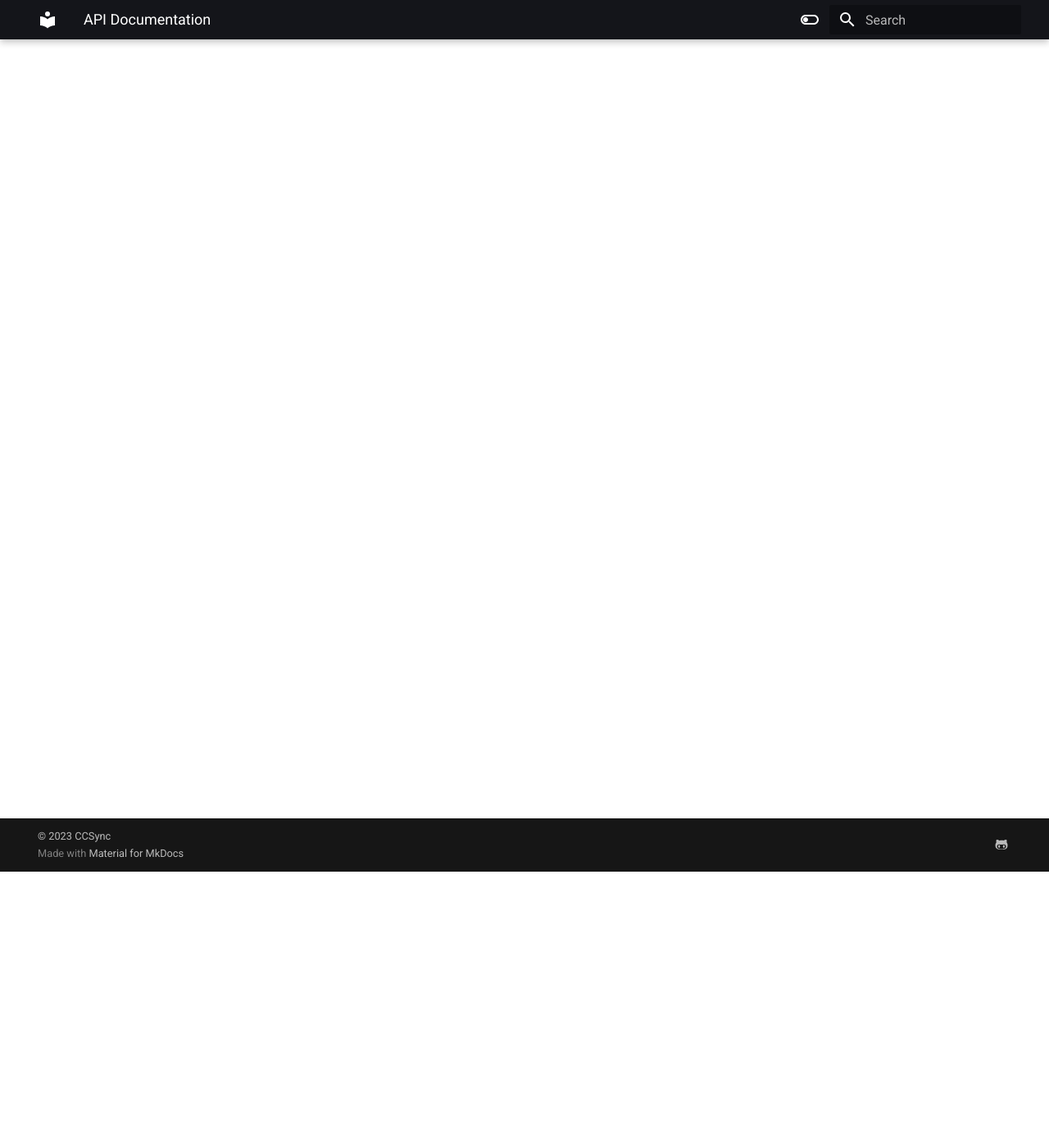
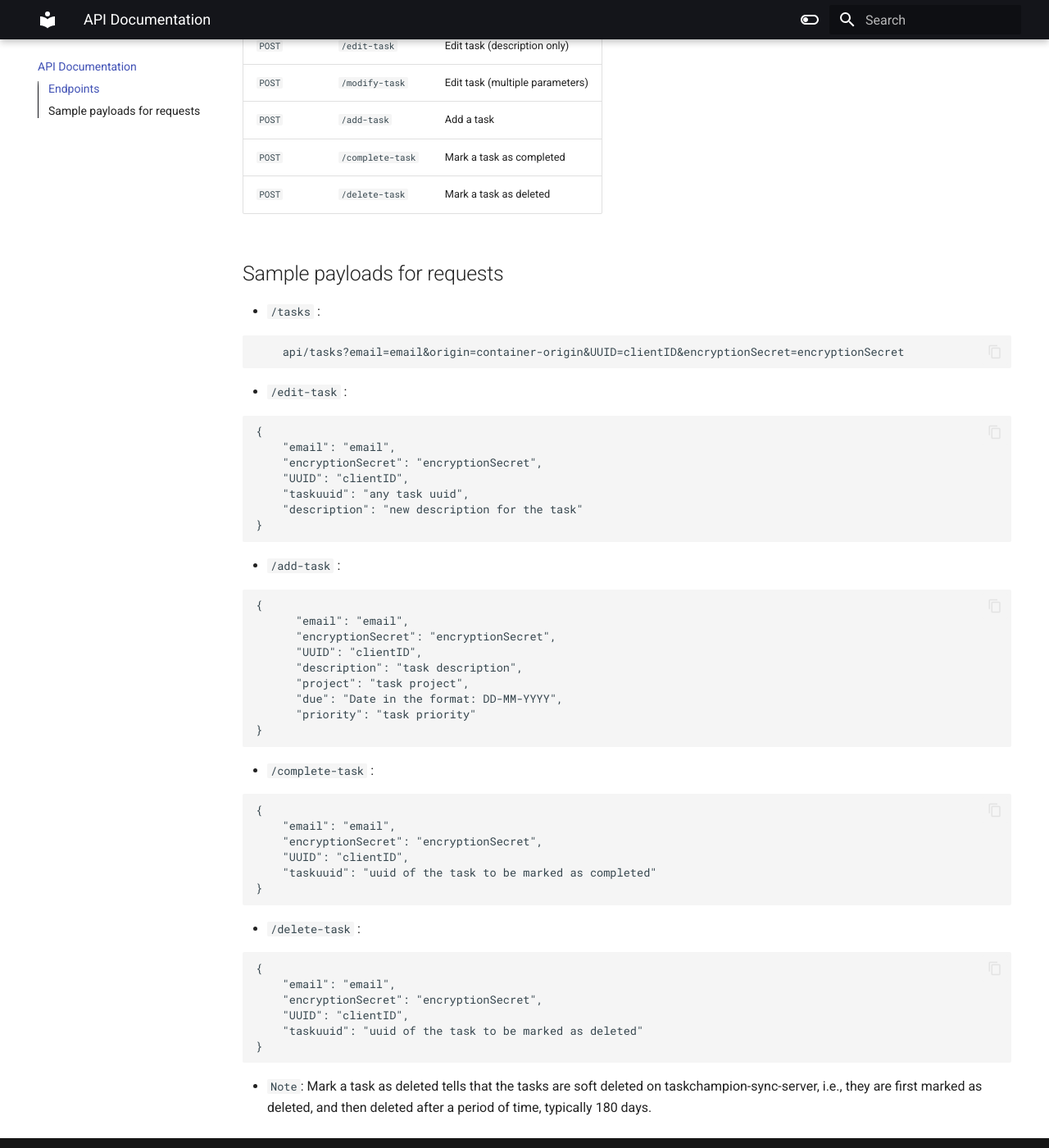
Before and after one commit to its-me-abhishek/ccsync-docs, an MkDocs documentation site: the page built from docs/api_documentation.md, in a window 1280 px wide and 1400 px high, scrolled down 337 px. Shown: the whole window at 82% size. Built offline with MkDocs 1.6.1 and Material for MkDocs 9.7.7, drawn with Linux system fonts in a browser that asks for light colours; some of the changed text lies outside the part shown.

Commit message:
feat: complete api docs

````diff
--- a/docs/api_documentation.md
+++ b/docs/api_documentation.md
@@ -1,3 +1,70 @@
 # API Documentation
 
 ## Endpoints
+
+| Method | Endpoints        | Description                     |
+| ------ | ---------------- | ------------------------------- |
+| `GET`  | `/tasks`         | Fetch Tasks                     |
+| `POST` | `/edit-task`     | Edit task (description only)    |
+| `POST` | `/modify-task`   | Edit task (multiple parameters) |
+| `POST` | `/add-task`      | Add a task                      |
+| `POST` | `/complete-task` | Mark a task as completed        |
+| `POST` | `/delete-task`   | Mark a task as deleted          |
+
+## Sample payloads for requests
+
+- `/tasks` :
+
+```
+    api/tasks?email=email&origin=container-origin&UUID=clientID&encryptionSecret=encryptionSecret
+```
+
+- `/edit-task` :
+
+```
+{
+    "email": "email",
+    "encryptionSecret": "encryptionSecret",
+    "UUID": "clientID",
+    "taskuuid": "any task uuid",
+    "description": "new description for the task"
+}
+```
+
+- `/add-task` :
+
+```
+{
+      "email": "email",
+      "encryptionSecret": "encryptionSecret",
+      "UUID": "clientID",
+      "description": "task description",
+      "project": "task project",
+      "due": "Date in the format: DD-MM-YYYY",
+      "priority": "task priority"
+}
+```
+
+- `/complete-task` :
+
+```
+{
+    "email": "email",
+    "encryptionSecret": "encryptionSecret",
+    "UUID": "clientID",
+    "taskuuid": "uuid of the task to be marked as completed"
+}
+```
+
+- `/delete-task` :
+
+```
+{
+    "email": "email",
+    "encryptionSecret": "encryptionSecret",
+    "UUID": "clientID",
+    "taskuuid": "uuid of the task to be marked as deleted"
+}
+```
+
+- `Note`: Mark a task as deleted tells that the tasks are soft deleted on taskchampion-sync-server, i.e., they are first marked as deleted, and then deleted after a period of time, typically 180 days.
--- a/mkdocs.yml
+++ b/mkdocs.yml
@@ -50,5 +50,8 @@ extra:
 #   - pymdownx.mark
 #   - attr_list
 
+markdown_extensions:
+  - tables
+
 copyright: |
   &copy; 2023 <a href="https://github.com/its-me-abhishek/ccsync"  target="_blank" rel="noopener">CCSync</a>
````
